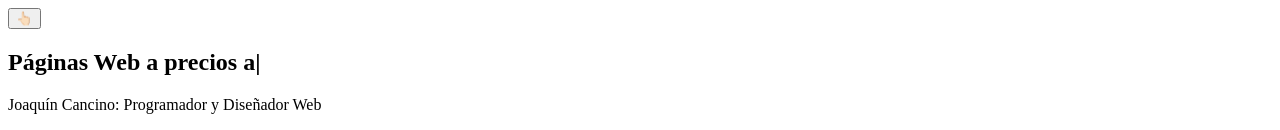
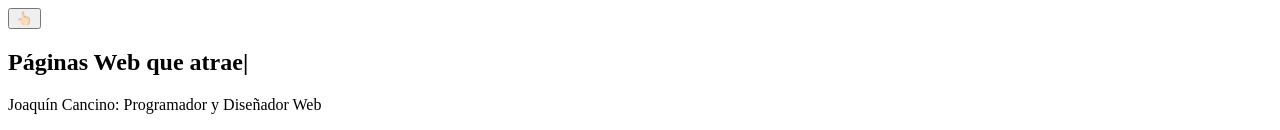
Before and after one commit to imjoaquincancino/react-portfolio, a Next.js app: page /Home in a window 1280 px wide. Shown: the top 130 px of the page. Built offline with nearby package versions, Linux system fonts and the light colour scheme.

Commit message:
change on home phrases

```diff
--- a/src/components/Inicio.jsx
+++ b/src/components/Inicio.jsx
@@ -11,11 +11,12 @@ export function Inicio() {
             <ReactTyped
               backSpeed={30}
               strings={[
+                "a precios accesibles",
                 "que atraen Clientes",
-                "a precios accesibles",
+                "para Emprendimientos",
                 "para Restaurantes",
                 "para Cabañas",
-                "para negocios en Puerto Varas y Ensenada",
+                "para Puerto Varas y Ensenada",
               ]}
               typeSpeed={50}
               backDelay={4000}
```
